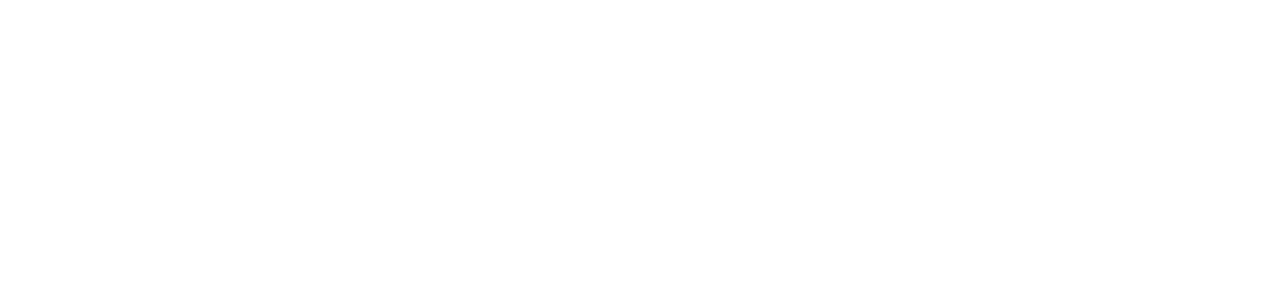
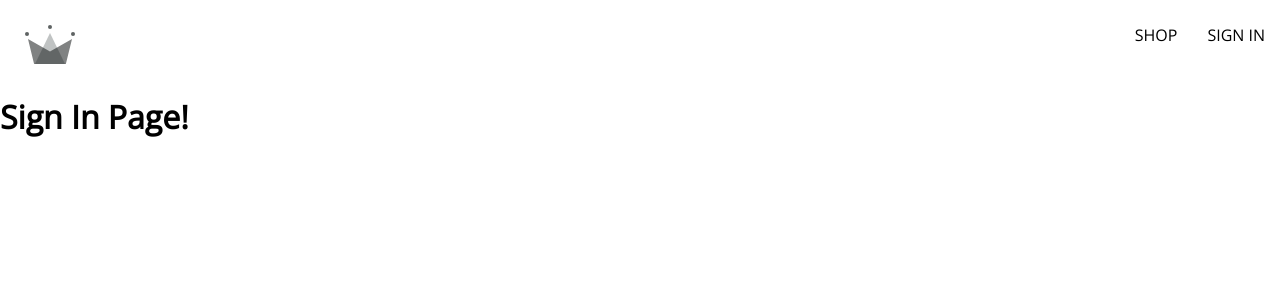
Before and after one commit to jramos5883/ZtM_React, a React (Create React App) app in the folder mainProj/react-capstone-proj/: page /sign-in in a window 1280 px wide. Before the commit this address had no page. Shown: the top 300 px of the page. Built offline with nearby package versions, Linux system fonts and the light colour scheme.

Commit message:
Finished setting up route for sign in page, about to set up firebase for project.

```diff
--- a/mainProj/react-capstone-proj/package.json
+++ b/mainProj/react-capstone-proj/package.json
@@ -6,6 +6,7 @@
     "@testing-library/jest-dom": "^5.16.5",
     "@testing-library/react": "^13.4.0",
     "@testing-library/user-event": "^13.5.0",
+    "firebase": "^9.17.2",
     "react": "^18.2.0",
     "react-dom": "^18.2.0",
     "react-router-dom": "^6.8.2",
--- a/mainProj/react-capstone-proj/src/App.js
+++ b/mainProj/react-capstone-proj/src/App.js
@@ -1,8 +1,8 @@
 import { Routes, Route } from "react-router-dom";
 
+import Home from "./routes/home/home.component";
 import Navigation from "./routes/navigation/navigation.component";
-
-import Home from "./routes/home/home.component";
+import SignIn from "./routes/sign-in/sign-in.component";
 
 const Shop = () => {
   return <h1>I am the shop page!</h1>;
@@ -14,6 +14,7 @@
       <Route path="/" element={<Navigation />}>
         <Route index element={<Home />} />
         <Route path="shop" element={<Shop />} />
+        <Route path="sign-in" element={<SignIn />} />
       </Route>
     </Routes>
   );
--- a/mainProj/react-capstone-proj/src/routes/navigation/navigation.component.jsx
+++ b/mainProj/react-capstone-proj/src/routes/navigation/navigation.component.jsx
@@ -16,6 +16,9 @@
           <Link className="nav-link" to="/shop">
             SHOP
           </Link>
+          <Link className="nav-link" to="/sign-in">
+            SIGN IN
+          </Link>
         </div>
       </div>
       <Outlet />
--- /dev/null
+++ b/mainProj/react-capstone-proj/src/routes/sign-in/sign-in.component.jsx
@@ -0,0 +1,9 @@
+const SignIn = () => {
+  return (
+    <div>
+      <h1>Sign In Page!</h1>
+    </div>
+  );
+};
+
+export default SignIn;
```
Also changed, not shown: 1 other file (tests, documents, lock files or other folders).
